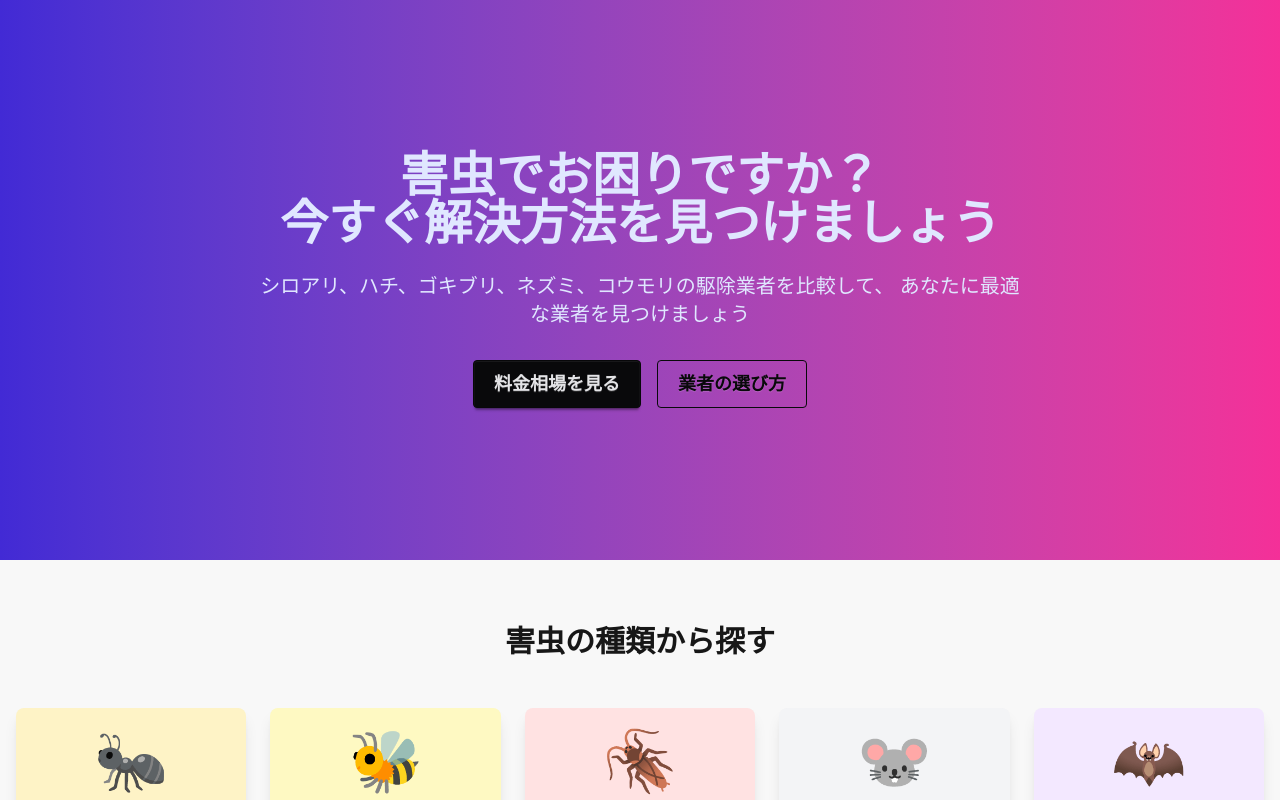
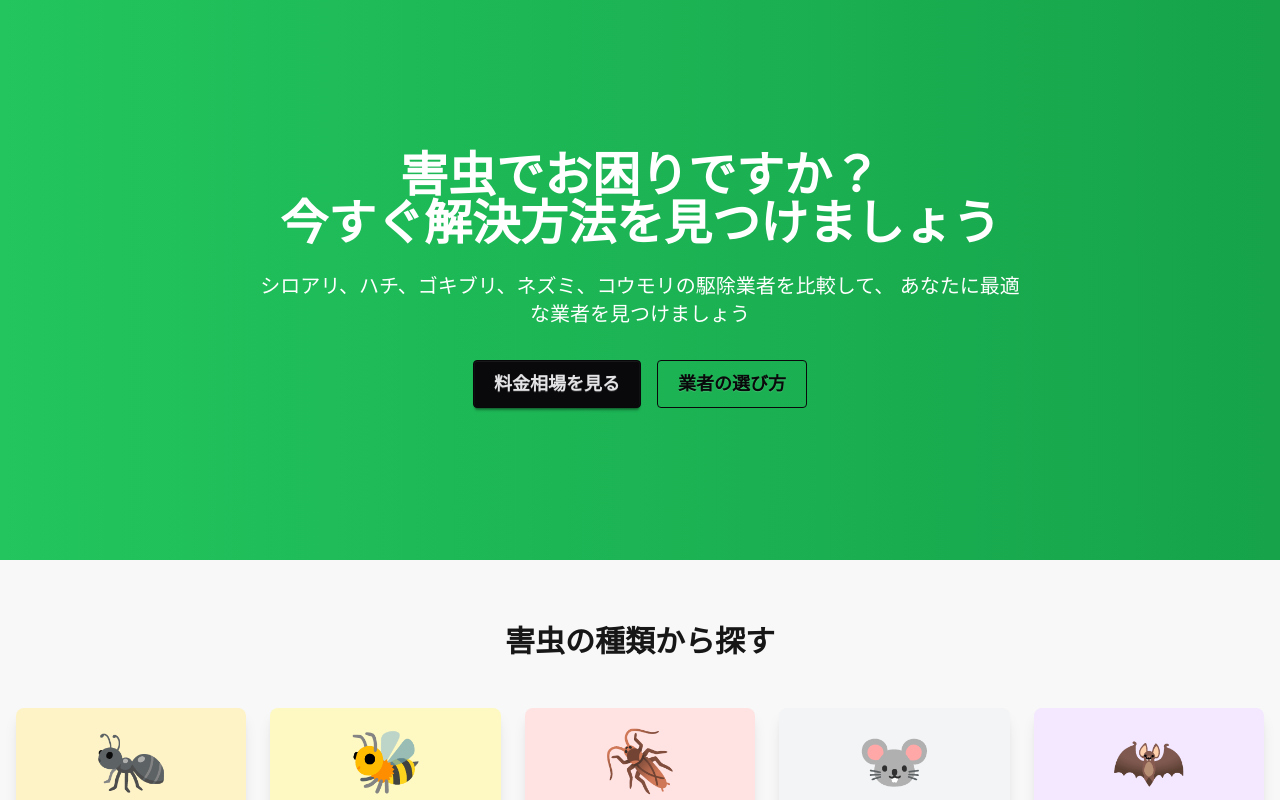
Before and after one commit to webmaster0818/pest-control-001, a Next.js app: page / in a window 1280 px wide. Shown: the top 800 px of the page. Built offline with nearby package versions, Linux system fonts and the light colour scheme.

Commit message:
feat: 緑系配色に変更 (primary: #22c55e, secondary: #16a34a)

```diff
--- a/app/globals.css
+++ b/app/globals.css
@@ -4,11 +4,19 @@
 :root {
   --background: #ffffff;
   --foreground: #171717;
+  --color-primary: #22c55e;
+  --color-primary-content: #ffffff;
+  --color-secondary: #16a34a;
+  --color-secondary-content: #ffffff;
 }
 
 @theme inline {
   --color-background: var(--background);
   --color-foreground: var(--foreground);
+  --color-primary: var(--color-primary);
+  --color-primary-content: var(--color-primary-content);
+  --color-secondary: var(--color-secondary);
+  --color-secondary-content: var(--color-secondary-content);
   --font-sans: var(--font-geist-sans);
   --font-mono: var(--font-geist-mono);
 }
```
